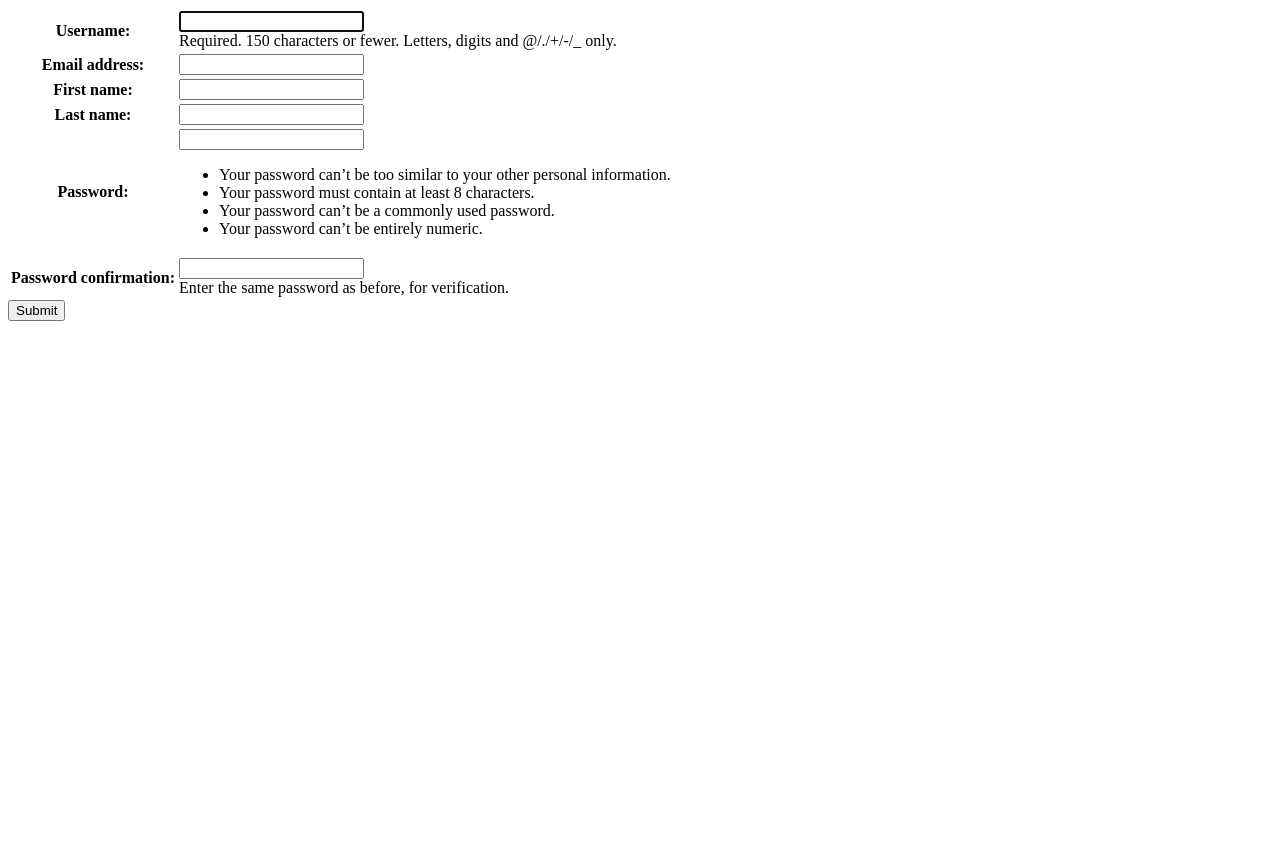
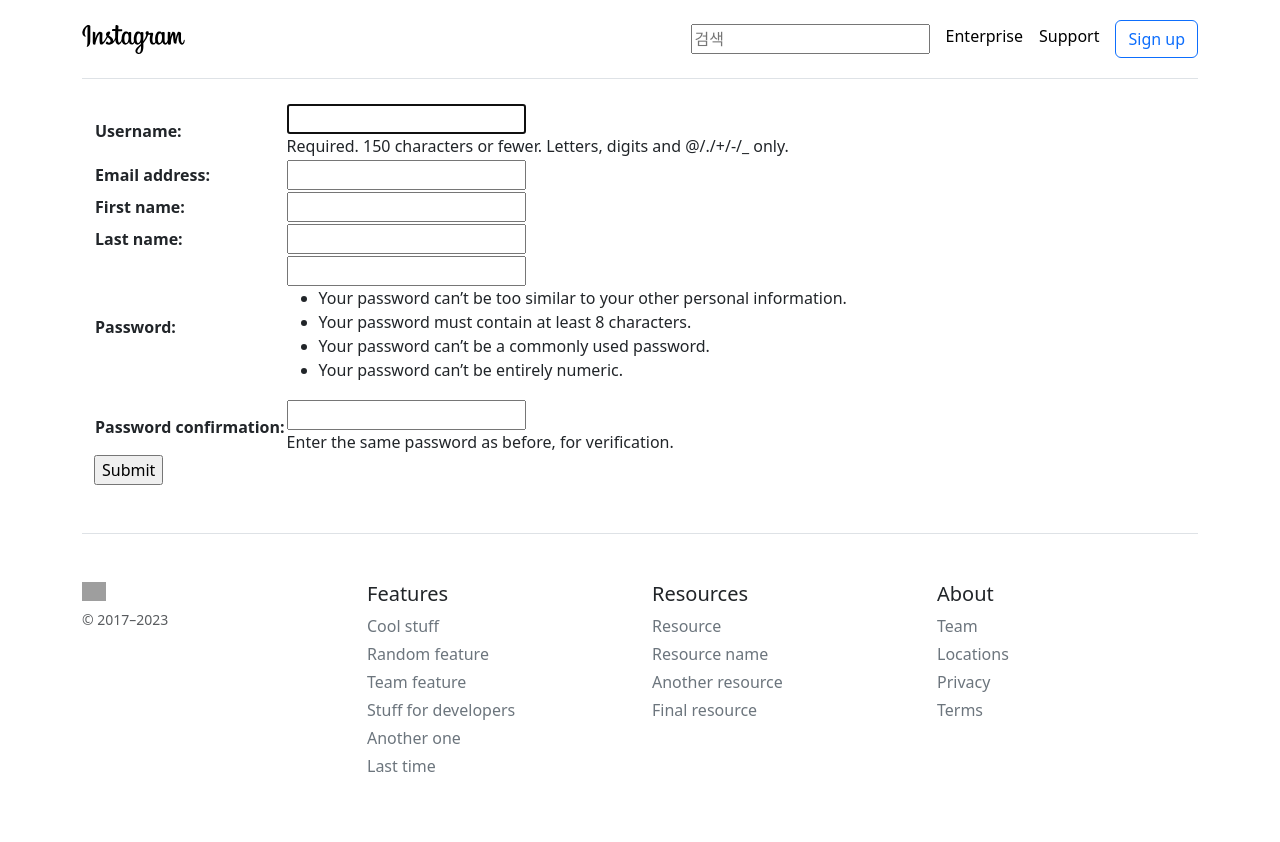
Before and after one commit to kimyeoju/DjangoReact, a Django app: page /accounts/signup/ in a window 1280 px wide. Before the commit the page ends 321 px from the top, so only its background shows below. Run offline with Django 4.2, Linux system fonts and the light colour scheme; some libraries are stand-ins or nearby versions; grey boxes are pictures that could not be loaded.

Commit message:
feat : 상단 layout.html footer 추가 및 signup form 수정

```diff
--- a/DjangoReact/templates/layout.html
+++ b/DjangoReact/templates/layout.html
@@ -45,5 +45,45 @@
 
     {% block content %}
     {% endblock %}
+
+    <footer class="pt-4 my-md-5 pt-md-5 border-top">
+        <div class="row">
+            <div class="col-12 col-md">
+                <img class="mb-2" src="/docs/5.3/assets/brand/bootstrap-logo.svg" alt="" width="24" height="19">
+                <small class="d-block mb-3 text-body-secondary">© 2017–2023</small>
+            </div>
+
+            <div class="col-6 col-md">
+                <h5>Features</h5>
+                <ul class="list-unstyled text-small">
+                    <li class="mb-1"><a class="link-secondary text-decoration-none" href="#">Cool stuff</a></li>
+                    <li class="mb-1"><a class="link-secondary text-decoration-none" href="#">Random feature</a></li>
+                    <li class="mb-1"><a class="link-secondary text-decoration-none" href="#">Team feature</a></li>
+                    <li class="mb-1"><a class="link-secondary text-decoration-none" href="#">Stuff for developers</a></li>
+                    <li class="mb-1"><a class="link-secondary text-decoration-none" href="#">Another one</a></li>
+                    <li class="mb-1"><a class="link-secondary text-decoration-none" href="#">Last time</a></li>
+                </ul>
+            </div>
+
+            <div class="col-6 col-md">
+                <h5>Resources</h5>
+                <ul class="list-unstyled text-small">
+                    <li class="mb-1"><a class="link-secondary text-decoration-none" href="#">Resource</a></li>
+                    <li class="mb-1"><a class="link-secondary text-decoration-none" href="#">Resource name</a></li>
+                    <li class="mb-1"><a class="link-secondary text-decoration-none" href="#">Another resource</a></li>
+                    <li class="mb-1"><a class="link-secondary text-decoration-none" href="#">Final resource</a></li>
+                </ul>
+            </div>
+            <div class="col-6 col-md">
+                <h5>About</h5>
+                <ul class="list-unstyled text-small">
+                    <li class="mb-1"><a class="link-secondary text-decoration-none" href="#">Team</a></li>
+                    <li class="mb-1"><a class="link-secondary text-decoration-none" href="#">Locations</a></li>
+                    <li class="mb-1"><a class="link-secondary text-decoration-none" href="#">Privacy</a></li>
+                    <li class="mb-1"><a class="link-secondary text-decoration-none" href="#">Terms</a></li>
+                </ul>
+            </div>
+        </div>
+    </footer>
 </body>
 </html>
--- /dev/null
+++ b/accounts/templates/accounts/layout.html
@@ -0,0 +1 @@
+{% extends "layout.html" %}
--- a/accounts/templates/accounts/signup_form.html
+++ b/accounts/templates/accounts/signup_form.html
@@ -1,3 +1,9 @@
+{% extends "accounts/layout.html" %}
+
+{% block content %}
+    <div class="container">
+        <div class="row">
+            <div class="col-sm-12">
                 <form action="" method="POST" enctype="multipart/form-data">
                     {% csrf_token %}
                     <table>
@@ -5,3 +11,7 @@
                     </table>
                     <input type="submit">
                 </form>
+            </div>
+        </div>
+    </div>
+{% endblock %}
```
Lines whose indentation alone changed are shown as unchanged.
